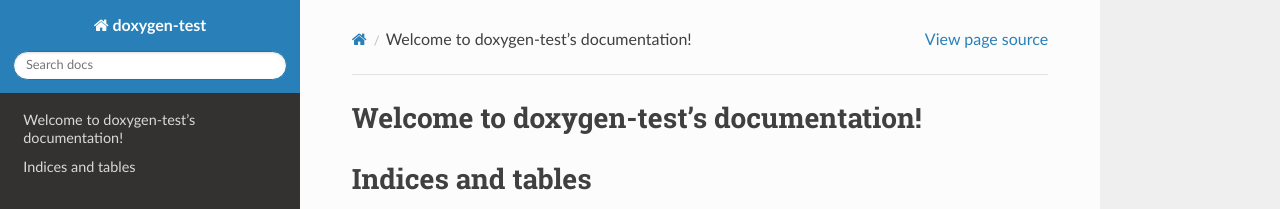
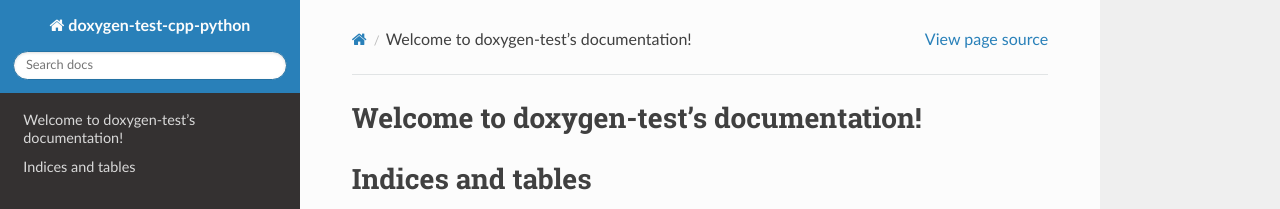
Before and after one commit to mjedmonds/doxygen-sphinx-test, a Sphinx documentation site: the page built from docs/index.rst, in a window 1280 px wide. Shown: the top 209 px of the page. Built offline with Sphinx 7.4.7 and the Read the Docs theme 2.0.0, drawn with Linux system fonts in a browser that asks for light colours; pages that are not in the unit, such as notebooks, are missing from menus.

Commit message:
attempt 7 - update RTD theme...browser cache...

```diff
--- a/docs/conf.py
+++ b/docs/conf.py
@@ -19,7 +19,7 @@
 
 # -- Project information -----------------------------------------------------
 
-project = 'doxygen-test'
+project = 'doxygen-test-cpp-python'
 copyright = '2020, Mark Edmonds'
 author = 'Mark Edmonds'
 
@@ -98,17 +98,6 @@
 # `sphinx` works very well with the RTD theme, but you can always change it
 pygments_style = 'sphinx'
 
-# on_rtd is whether we are on readthedocs.org, this line of code grabbed from docs.readthedocs.org
-on_rtd = os.environ.get('READTHEDOCS', None) == 'True'
-
-if not on_rtd:  # only import and set the theme if we're building docs locally
-    import sphinx_rtd_theme
-    html_theme = 'sphinx_rtd_theme'
-    html_theme_path = [sphinx_rtd_theme.get_html_theme_path()]
-# [[[ end theme marker ]]]
-
-# NOTE: this is only here for me to auto-place sections of conf.py in the docs
-#       but isn't needed in producion releases
 html_theme = 'sphinx_rtd_theme'
 
 html_title = "Doxygen test: merging C++ and Python API references"
```
